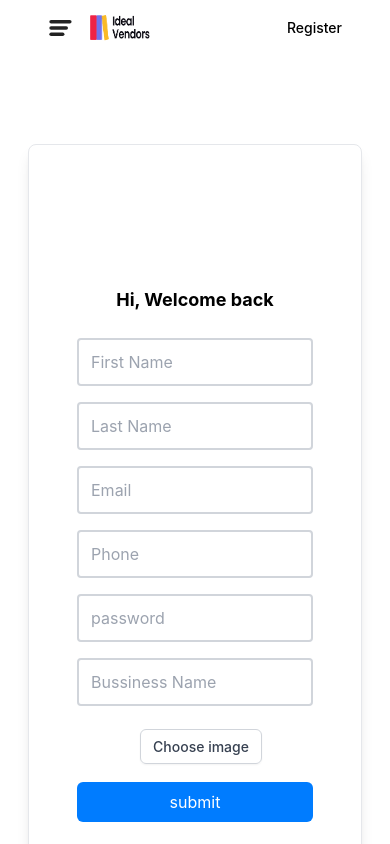
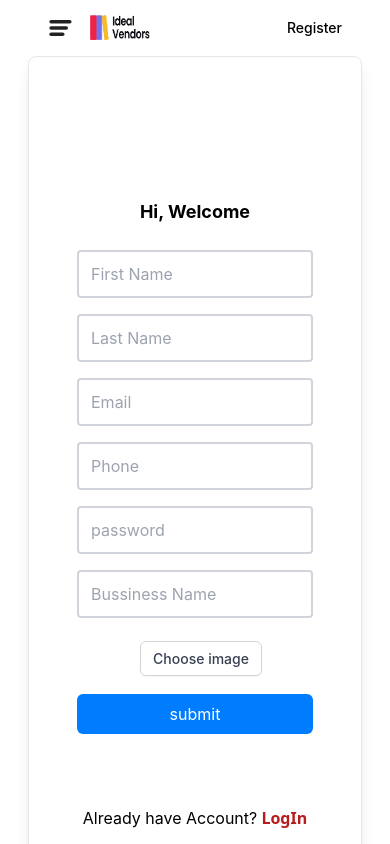
Before and after one commit to Akshaykumark1997/admin_vendor, a React (Create React App) app in the folder frontend/: page /register in a window 390 px wide. Shown: the top 844 px of the page. Built offline with nearby package versions, Linux system fonts and the light colour scheme.

Commit message:
responsiveness bug in vendor register page fixed

```diff
--- a/frontend/src/components/admin/add_vendors/AddVendor.jsx
+++ b/frontend/src/components/admin/add_vendors/AddVendor.jsx
@@ -58,11 +58,11 @@ function AddVendor() {
   return (
     <div className="w-full">
       <div className=" px-5 sm:p-10 max-w-[1500px] mx-auto box-border">
-        <div className="flex justify-center px-2 sm:px-4 md:px-2 my-12">
-          <div className="w-full xl:w-2/3 lg:w-3/4 flex h-[900px] rounded-lg px-2 shadow-lg border">
+        <div className="flex justify-center px-2 sm:px-4 md:px-2">
+          <div className="w-full xl:w-2/3 lg:w-3/4 flex h-[860px] rounded-lg px-2 shadow-lg border">
             <div className="w-full sm:w-11/12 md:w-3/5 bg-white py-5 px-2 lg:px-5 my-auto rounded-lg lg:rounded-l-none mx-auto">
               <h3 className="pt-4 md:text-2xl text-lg font-bold text-center">
-                Hi, Welcome back
+                Add Vendor
               </h3>
               <form
                 className="px-8 pt-6 pb-8 mb-4 bg-white rounded"
--- a/frontend/src/components/admin/navbar/NavBar.jsx
+++ b/frontend/src/components/admin/navbar/NavBar.jsx
@@ -1,11 +1,16 @@
 import React from "react";
-import { Link } from "react-router-dom";
+import { Link, useNavigate } from "react-router-dom";
 
 function NavBar() {
+  const navigate = useNavigate();
+  const handleLogout = () => {
+    localStorage.removeItem("tokenAdmin");
+    navigate("/admin");
+  }
   return (
     <>
       <div className="flex">
-        <div className="bg-dark-purple min-h-screen p-5 h-[1200px]  pt-8 md:w-72 w-24 ">
+        <div className="bg-dark-purple min-h-screen p-5 h-[940px]  pt-8 md:w-72 w-24 ">
           <div className="md:pl-6 pl-2 md:text-2xl text-lg text-white">
             <h1>Admin</h1>
           </div>
@@ -26,7 +31,7 @@ function NavBar() {
                 alt="text"
                 className="hover:bg-light-white w-6"
               />
-              <span className="hidden md:block px-2">Logout</span>
+              <span className="hidden md:block px-2" onClick={handleLogout}>Logout</span>
             </li>
           </ul>
         </div>
--- a/frontend/src/components/vendors/registration/Registration.jsx
+++ b/frontend/src/components/vendors/registration/Registration.jsx
@@ -58,8 +58,8 @@ function Registration() {
   };
   return (
     <div className="w-full">
-      <div className="py-10 px-5 sm:p-10 max-w-[1500px] mx-auto box-border">
-        <div className="flex justify-center px-2 sm:px-4 md:px-2 my-12">
+      <div className=" px-5 sm:p-10 max-w-[1500px] mx-auto box-border">
+        <div className="flex justify-center px-2 sm:px-4 md:px-2 ">
           <div className="w-full xl:w-2/3 lg:w-3/4 flex h-[900px] rounded-lg px-2 shadow-lg border">
             <div
               className="w-full h-auto bg-text hidden md:block md:w-1/3 bg-contain bg-center bg-no-repeat rounded-l-lg bg-white"
@@ -67,7 +67,7 @@ function Registration() {
             />
             <div className="w-full sm:w-11/12 md:w-3/5 bg-white py-5 px-2 lg:px-5 my-auto rounded-lg lg:rounded-l-none mx-auto">
               <h3 className="pt-4 md:text-2xl text-lg font-bold text-center">
-                Hi, Welcome back
+                Hi, Welcome
               </h3>
               <form
                 className="px-8 pt-6 pb-8 mb-4 bg-white rounded"
```
Also changed, not shown: 1 other file (tests, documents, lock files or other folders).
